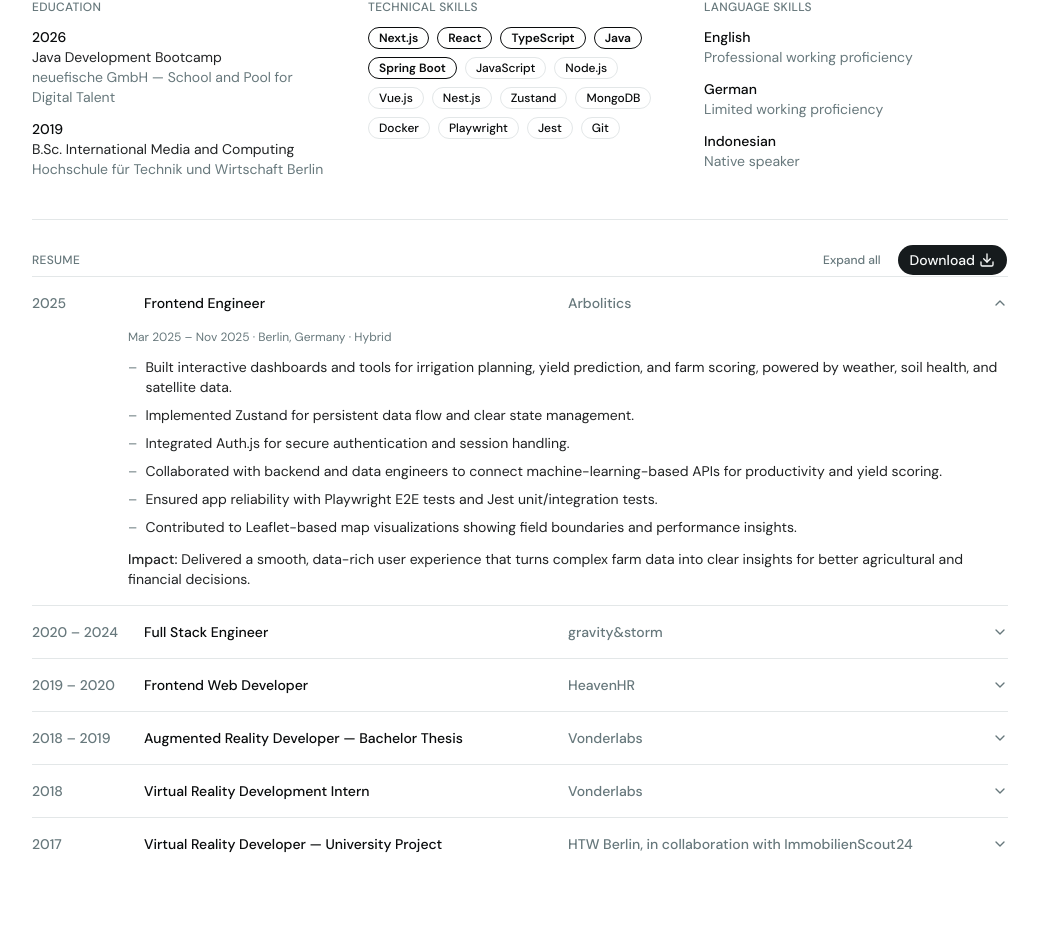
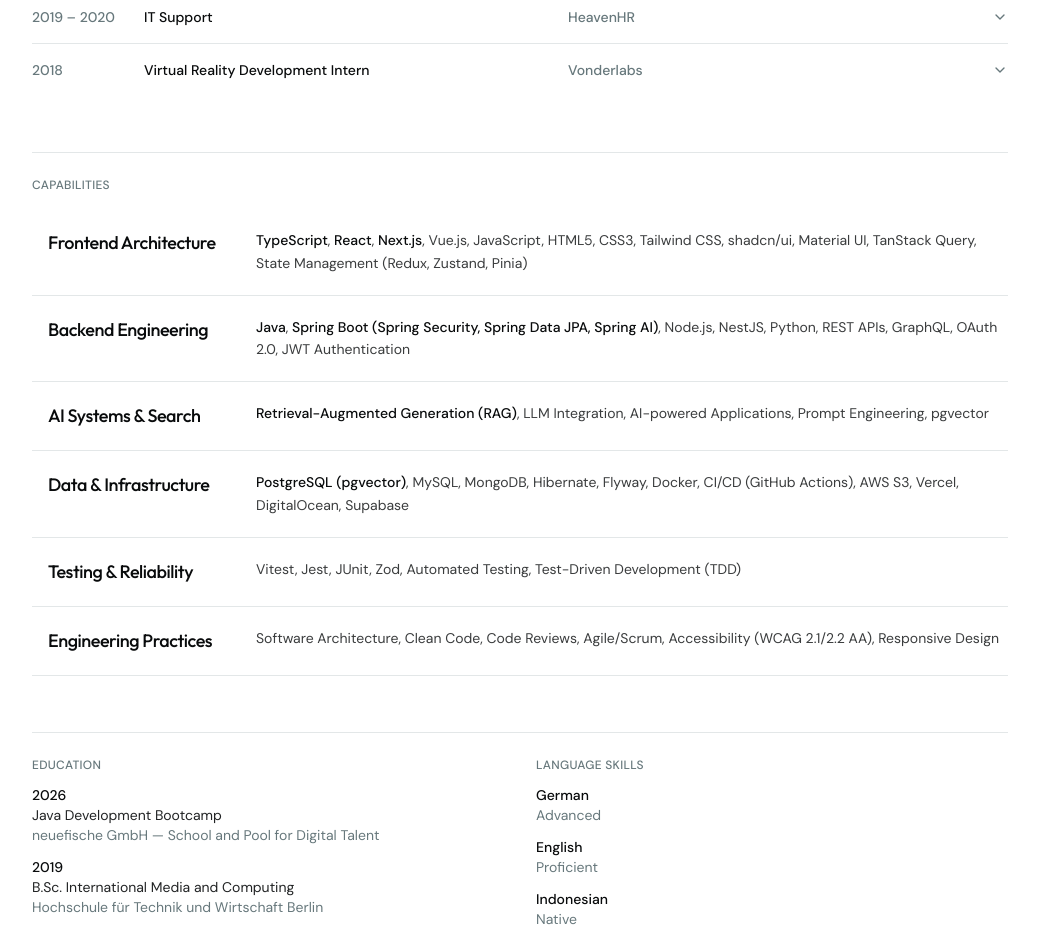
Before and after one commit to faisalprady13/portfolio-v2, a Next.js app: page / in a window 1280 px wide. Shown: the part 2487-3439 px from the top of the page, without its empty margins (120-1159 px from the left). Built offline with nearby package versions, Linux system fonts and the light colour scheme.

Commit message:
clean up

```diff
--- a/app/resume/page.tsx
+++ b/app/resume/page.tsx
@@ -1,10 +1,9 @@
-import { cn } from "@/lib/utils"
 import {
   education,
   experience,
   languageSkills,
   profile,
-  technicalSkills,
+  technicalSkillCategories,
 } from "@/lib/resume-data"
 
 export const metadata = {
@@ -19,18 +18,24 @@ function SectionLabel({ children }: { children: React.ReactNode }) {
   )
 }
 
-function SkillPill({ name, featured }: { name: string; featured?: boolean }) {
+function SkillLine({
+  skills,
+}: {
+  skills: readonly { name: string; featured?: boolean }[]
+}) {
   return (
+    <p className="mt-1.5 text-[11px] leading-snug text-neutral-700">
+      {skills.map((skill, index) => (
+        <span key={skill.name}>
           <span
-      className={cn(
-        "rounded-full border px-2 py-0.5 text-[11px] text-neutral-900",
-        featured
-          ? "border-neutral-900 font-semibold"
-          : "border-neutral-300 font-normal"
-      )}
+            className={skill.featured ? "font-semibold text-neutral-900" : ""}
           >
-      {name}
+            {skill.name}
           </span>
+          {index < skills.length - 1 ? ", " : ""}
+        </span>
+      ))}
+    </p>
   )
 }
 
@@ -56,66 +61,20 @@ export default function ResumePage() {
           </div>
         </header>
 
-        <div className="mt-8 grid grid-cols-[160px_1fr] gap-10">
-          <aside className="flex flex-col gap-7">
-            <div>
-              <SectionLabel>Skills</SectionLabel>
-              <div className="mt-3 flex flex-wrap gap-1.5">
-                {technicalSkills.map((skill) => (
-                  <SkillPill
-                    key={skill.name}
-                    name={skill.name}
-                    featured={skill.featured}
-                  />
-                ))}
-              </div>
-            </div>
-
-            <div>
-              <SectionLabel>Languages</SectionLabel>
-              <dl className="mt-3 flex flex-col gap-2.5 text-xs">
-                {languageSkills.map((lang) => (
-                  <div key={lang.name}>
-                    <dt className="font-medium text-neutral-900">
-                      {lang.name}
-                    </dt>
-                    <dd className="text-neutral-500">{lang.level}</dd>
-                  </div>
-                ))}
-              </dl>
-            </div>
-
-            <div>
-              <SectionLabel>Education</SectionLabel>
-              <dl className="mt-3 flex flex-col gap-2.5 text-xs">
-                {education.map((item) => (
-                  <div key={item.degree}>
-                    <dt className="font-medium text-neutral-900">
-                      {item.period}
-                    </dt>
-                    <dd className="text-neutral-500">
-                      {item.degree}
-                      <br />
-                      {item.school}
-                    </dd>
-                  </div>
-                ))}
-              </dl>
-            </div>
-          </aside>
-
-          <main className="flex flex-col gap-8">
-            <section>
+        <section className="mt-8">
           <p className="text-sm leading-relaxed text-neutral-800">
             {profile.summary}
           </p>
         </section>
 
-            <section>
+        <section className="mt-8">
           <SectionLabel>Experience</SectionLabel>
           <div className="mt-4 flex flex-col gap-6">
             {experience.map((job) => (
-                  <div key={job.company + job.range}>
+              <div
+                key={job.company + job.range}
+                className="break-inside-avoid"
+              >
                 <div className="flex items-baseline justify-between gap-4">
                   <h3 className="text-sm text-neutral-900">
                     <span className="font-semibold">{job.title}</span>
@@ -148,7 +107,53 @@ export default function ResumePage() {
             ))}
           </div>
         </section>
-          </main>
+
+        <section className="mt-8">
+          <SectionLabel>Technical Skills</SectionLabel>
+          <div className="mt-4 grid grid-cols-3 gap-x-8 gap-y-5">
+            {technicalSkillCategories.map((group) => (
+              <div key={group.category} className="break-inside-avoid">
+                <h3 className="text-[10px] font-semibold tracking-wide text-neutral-500 uppercase">
+                  {group.category}
+                </h3>
+                <SkillLine skills={group.skills} />
+              </div>
+            ))}
+          </div>
+        </section>
+
+        <div className="mt-8 grid grid-cols-2 gap-10">
+          <div>
+            <SectionLabel>Education</SectionLabel>
+            <dl className="mt-3 flex flex-col gap-2.5 text-xs">
+              {education.map((item) => (
+                <div key={item.degree}>
+                  <dt className="font-medium text-neutral-900">
+                    {item.period}
+                  </dt>
+                  <dd className="text-neutral-500">
+                    {item.degree}
+                    <br />
+                    {item.school}
+                  </dd>
+                </div>
+              ))}
+            </dl>
+          </div>
+
+          <div>
+            <SectionLabel>Languages</SectionLabel>
+            <dl className="mt-3 flex flex-col gap-2.5 text-xs">
+              {languageSkills.map((lang) => (
+                <div key={lang.name}>
+                  <dt className="font-medium text-neutral-900">
+                    {lang.name}
+                  </dt>
+                  <dd className="text-neutral-500">{lang.level}</dd>
+                </div>
+              ))}
+            </dl>
+          </div>
         </div>
       </div>
     </div>
--- a/components/experience-section.tsx
+++ b/components/experience-section.tsx
@@ -2,6 +2,7 @@
 
 import * as React from "react"
 import { DownloadIcon } from "lucide-react"
+import { motion, MotionConfig, type Variants } from "framer-motion"
 
 import {
   Accordion,
@@ -9,15 +10,24 @@ import {
   AccordionPanel,
   AccordionTrigger,
 } from "@/components/ui/accordion"
-import { Badge } from "@/components/ui/badge"
 import { Button } from "@/components/ui/button"
 import {
   education,
   experience,
   languageSkills,
   profile,
-  technicalSkills,
+  technicalSkillCategories,
 } from "@/lib/resume-data"
+
+const container: Variants = {
+  hidden: {},
+  show: { transition: { staggerChildren: 0.06 } },
+}
+
+const row: Variants = {
+  hidden: { opacity: 0, y: 12 },
+  show: { opacity: 1, y: 0, transition: { duration: 0.4, ease: [0.16, 1, 0.3, 1] } },
+}
 
 export function ExperienceSection() {
   const allValues = experience.map((_, index) => index)
@@ -38,56 +48,6 @@ export function ExperienceSection() {
         <p className="mt-3 text-sm leading-relaxed text-foreground/90">
           {profile.summary}
         </p>
-      </div>
-
-      <div className="mt-10 grid grid-cols-1 gap-8 border-t border-border pt-6 sm:grid-cols-3">
-        <div>
-          <h3 className="text-xs font-medium tracking-wide text-muted-foreground uppercase">
-            Education
-          </h3>
-          <dl className="mt-3 flex flex-col gap-3 text-sm">
-            {education.map((item) => (
-              <div key={item.degree}>
-                <dt className="font-medium">{item.period}</dt>
-                <dd className="text-foreground/90">
-                  {item.degree}
-                  <br />
-                  <span className="text-muted-foreground">{item.school}</span>
-                </dd>
-              </div>
-            ))}
-          </dl>
-        </div>
-
-        <div>
-          <h3 className="text-xs font-medium tracking-wide text-muted-foreground uppercase">
-            Technical skills
-          </h3>
-          <div className="mt-3 flex flex-wrap gap-2">
-            {technicalSkills.map((skill) => (
-              <Badge
-                key={skill.name}
-                variant={skill.featured ? "featured" : "outline"}
-              >
-                {skill.name}
-              </Badge>
-            ))}
-          </div>
-        </div>
-
-        <div>
-          <h3 className="text-xs font-medium tracking-wide text-muted-foreground uppercase">
-            Language skills
-          </h3>
-          <dl className="mt-3 flex flex-col gap-3 text-sm">
-            {languageSkills.map((lang) => (
-              <div key={lang.name}>
-                <dt className="font-medium">{lang.name}</dt>
-                <dd className="text-muted-foreground">{lang.level}</dd>
-              </div>
-            ))}
-          </dl>
-        </div>
       </div>
 
       <div className="mt-10 flex items-center justify-between border-t border-border pt-6">
@@ -158,6 +118,82 @@ export function ExperienceSection() {
           </AccordionItem>
         ))}
       </Accordion>
+
+      <div className="mt-14 border-t border-border pt-6">
+        <h3 className="text-xs font-medium tracking-wide text-muted-foreground uppercase">
+          Capabilities
+        </h3>
+        <MotionConfig reducedMotion="user">
+          <motion.div
+            variants={container}
+            initial="hidden"
+            whileInView="show"
+            viewport={{ once: true, amount: 0.2 }}
+            className="mt-4"
+          >
+            {technicalSkillCategories.map((group) => (
+              <motion.div
+                key={group.category}
+                variants={row}
+                className="group grid grid-cols-1 gap-1.5 border-b border-border py-5 sm:grid-cols-[200px_1fr] sm:gap-6"
+              >
+                <h4 className="relative pl-4 font-heading text-base font-medium tracking-tight sm:text-lg">
+                  <span className="absolute top-0.5 left-0 h-[calc(100%-0.25rem)] w-px origin-top scale-y-0 bg-foreground transition-transform duration-300 ease-out group-hover:scale-y-100" />
+                  {group.category}
+                </h4>
+                <p className="text-sm leading-relaxed text-foreground/80">
+                  {group.skills.map((skill, index) => (
+                    <span key={skill.name}>
+                      <span
+                        className={
+                          skill.featured ? "font-medium text-foreground" : ""
+                        }
+                      >
+                        {skill.name}
+                      </span>
+                      {index < group.skills.length - 1 ? ", " : ""}
+                    </span>
+                  ))}
+                </p>
+              </motion.div>
+            ))}
+          </motion.div>
+        </MotionConfig>
+      </div>
+
+      <div className="mt-14 grid grid-cols-1 gap-8 border-t border-border pt-6 sm:grid-cols-2">
+        <div>
+          <h3 className="text-xs font-medium tracking-wide text-muted-foreground uppercase">
+            Education
+          </h3>
+          <dl className="mt-3 flex flex-col gap-3 text-sm">
+            {education.map((item) => (
+              <div key={item.degree}>
+                <dt className="font-medium">{item.period}</dt>
+                <dd className="text-foreground/90">
+                  {item.degree}
+                  <br />
+                  <span className="text-muted-foreground">{item.school}</span>
+                </dd>
+              </div>
+            ))}
+          </dl>
+        </div>
+
+        <div>
+          <h3 className="text-xs font-medium tracking-wide text-muted-foreground uppercase">
+            Language skills
+          </h3>
+          <dl className="mt-3 flex flex-col gap-3 text-sm">
+            {languageSkills.map((lang) => (
+              <div key={lang.name}>
+                <dt className="font-medium">{lang.name}</dt>
+                <dd className="text-muted-foreground">{lang.level}</dd>
+              </div>
+            ))}
+          </dl>
+        </div>
+      </div>
     </section>
   )
 }
--- a/components/project-card.tsx
+++ b/components/project-card.tsx
@@ -44,11 +44,11 @@ export function ProjectCard({
         <div
           className={cn(
             "flex items-center justify-center bg-muted",
-            featured ? "min-h-56 flex-1" : "aspect-4/3"
+            featured ? "min-h-40 flex-1" : "h-40"
           )}
         >
           <Icon
-            className="size-10 text-muted-foreground/70 transition-colors group-hover:text-foreground"
+            className="size-8 text-muted-foreground/70 transition-colors group-hover:text-foreground"
             strokeWidth={1.25}
           />
         </div>
--- a/lib/resume-data.ts
+++ b/lib/resume-data.ts
@@ -5,7 +5,7 @@ export const profile = {
   email: "faisalprady@gmail.com",
   website: "faisalprady.vercel.app",
   summary:
-    "Fullstack Engineer with 5+ years building production web applications across startups and agencies in Berlin. At Arbolitics, a German agrotech startup, I built interactive dashboards for irrigation planning and yield prediction, wiring up ML-based scoring APIs and shipping with full test coverage via Playwright and Jest. Before that, I spent close to four years at gravity&storm delivering full-stack products — from passenger information systems for German S-Bahn trains to booking tools and configurators — across React, Vue.js, Next.js and Nest.js. I'm currently deepening my backend fundamentals through an intensive Java & Spring Boot bootcamp at neuefische.",
+    "Fullstack Engineer with 5+ years building production web applications across startups and agencies in Berlin. At Arbolitics, a German agrotech startup, I built interactive dashboards for irrigation planning and yield prediction. Before that, I spent close to four years at gravity&storm delivering full-stack products — from passenger information systems for German S-Bahn trains to booking tools and configurators — across React, Vue.js, Next.js and Nest.js. I'm currently deepening my backend fundamentals through an intensive Java & Spring Boot bootcamp at neuefische.",
 } as const
 
 export const education = [
@@ -23,28 +23,98 @@ export const education = [
   },
 ] as const
 
-export const technicalSkills: { name: string; featured?: boolean }[] = [
+export const technicalSkillCategories: {
+  category: string
+  skills: { name: string; featured?: boolean }[]
+}[] = [
+  {
+    category: "Frontend Architecture",
+    skills: [
+      { name: "TypeScript", featured: true },
+      { name: "React", featured: true },
       { name: "Next.js", featured: true },
-  { name: "React", featured: true },
-  { name: "TypeScript", featured: true },
+      { name: "Vue.js" },
+      { name: "JavaScript" },
+      { name: "HTML5" },
+      { name: "CSS3" },
+      { name: "Tailwind CSS" },
+      { name: "shadcn/ui" },
+      { name: "Material UI" },
+      { name: "TanStack Query" },
+      { name: "State Management (Redux, Zustand, Pinia)" },
+    ],
+  },
+  {
+    category: "Backend Engineering",
+    skills: [
       { name: "Java", featured: true },
-  { name: "Spring Boot", featured: true },
-  { name: "JavaScript" },
+      {
+        name: "Spring Boot (Spring Security, Spring Data JPA, Spring AI)",
+        featured: true,
+      },
       { name: "Node.js" },
-  { name: "Vue.js" },
-  { name: "Nest.js" },
-  { name: "Zustand" },
+      { name: "NestJS" },
+      { name: "Python" },
+      { name: "REST APIs" },
+      { name: "GraphQL" },
+      { name: "OAuth 2.0" },
+      { name: "JWT Authentication" },
+    ],
+  },
+  {
+    category: "AI Systems & Search",
+    skills: [
+      { name: "Retrieval-Augmented Generation (RAG)", featured: true },
+      { name: "LLM Integration" },
+      { name: "AI-powered Applications" },
+      { name: "Prompt Engineering" },
+      { name: "pgvector" },
+    ],
+  },
+  {
+    category: "Data & Infrastructure",
+    skills: [
+      { name: "PostgreSQL (pgvector)", featured: true },
+      { name: "MySQL" },
       { name: "MongoDB" },
+      { name: "Hibernate" },
+      { name: "Flyway" },
       { name: "Docker" },
-  { name: "Playwright" },
+      { name: "CI/CD (GitHub Actions)" },
+      { name: "AWS S3" },
+      { name: "Vercel" },
+      { name: "DigitalOcean" },
+      { name: "Supabase" },
+    ],
+  },
+  {
+    category: "Testing & Reliability",
+    skills: [
+      { name: "Vitest" },
       { name: "Jest" },
-  { name: "Git" },
+      { name: "JUnit" },
+      { name: "Zod" },
+      { name: "Automated Testing" },
+      { name: "Test-Driven Development (TDD)" },
+    ],
+  },
+  {
+    category: "Engineering Practices",
+    skills: [
+      { name: "Software Architecture" },
+      { name: "Clean Code" },
+      { name: "Code Reviews" },
+      { name: "Agile/Scrum" },
+      { name: "Accessibility (WCAG 2.1/2.2 AA)" },
+      { name: "Responsive Design" },
+    ],
+  },
 ]
 
 export const languageSkills = [
-  { name: "English", level: "Professional working proficiency" },
-  { name: "German", level: "Limited working proficiency" },
-  { name: "Indonesian", level: "Native speaker" },
+  { name: "German", level: "Advanced" },
+  { name: "English", level: "Proficient" },
+  { name: "Indonesian", level: "Native" },
 ] as const
 
 export const experience = [
@@ -82,22 +152,10 @@ export const experience = [
   {
     period: "2019 – 2020",
     range: "Mar 2019 – Mar 2020",
-    title: "Frontend Web Developer",
+    title: "IT Support",
     company: "HeavenHR",
     location: "Berlin, Germany · Work Study",
-    bullets: [
-      "Worked on the frontend with React.js and AJAX-driven data fetching.",
-    ],
-  },
-  {
-    period: "2018 – 2019",
-    range: "Oct 2018 – Feb 2019",
-    title: "Augmented Reality Developer — Bachelor Thesis",
-    company: "Vonderlabs",
-    location: "Berlin Area · Work Study",
-    bullets: [
-      "Researched and built an AR gamification project as part of the bachelor thesis.",
-    ],
+    bullets: [],
   },
   {
     period: "2018",
@@ -105,16 +163,6 @@ export const experience = [
     title: "Virtual Reality Development Intern",
     company: "Vonderlabs",
     location: "Berlin Area · Internship",
-    bullets: ["Prototyped virtual reality experiences and tooling."],
-  },
-  {
-    period: "2017",
-    range: "Apr 2017 – Aug 2017",
-    title: "Virtual Reality Developer — University Project",
-    company: "HTW Berlin, in collaboration with ImmobilienScout24",
-    location: "Berlin Metropolitan Area · Course Project",
-    bullets: [
-      "Built a virtual reality property tour as a university course project set by ImmobilienScout24, not a role held at the company.",
-    ],
+    bullets: [],
   },
 ] as const
```
Also changed, not shown: .claude/skills/senior-resume-designer-and-strategist/SKILL.md (added). Lines whose indentation alone changed are shown as unchanged.
